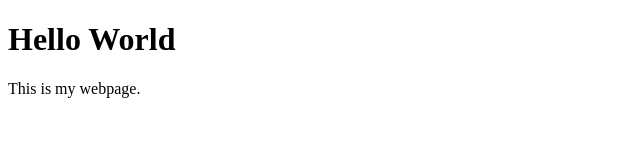
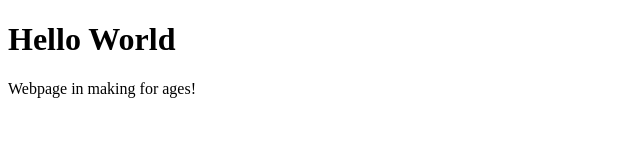
Before and after one commit to arnabghorui/arnabghorui.github.io, a plain HTML site: page index.html in a window 1280 px wide. Shown: the full height of the page, 0-640 px from the left. Drawn offline with Linux system fonts and the light colour scheme.

Commit message:
Update index.html

```diff
--- a/index.html
+++ b/index.html
@@ -7,7 +7,7 @@
 <body>
 
 <h1>Hello World</h1>
-<p>This is my webpage.</p>
+<p>Webpage in making for ages!</p>
 
 </body>
 </html>
```
